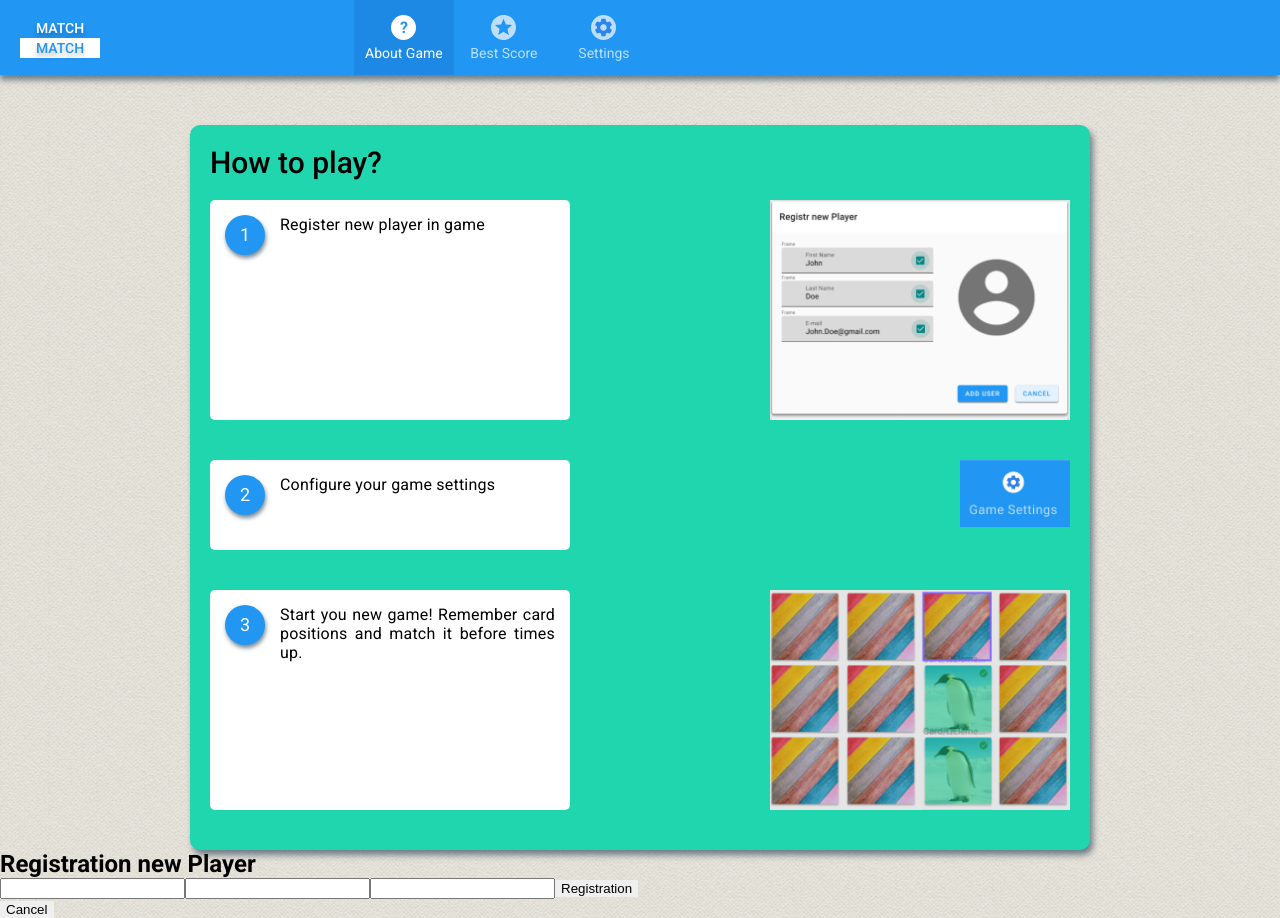
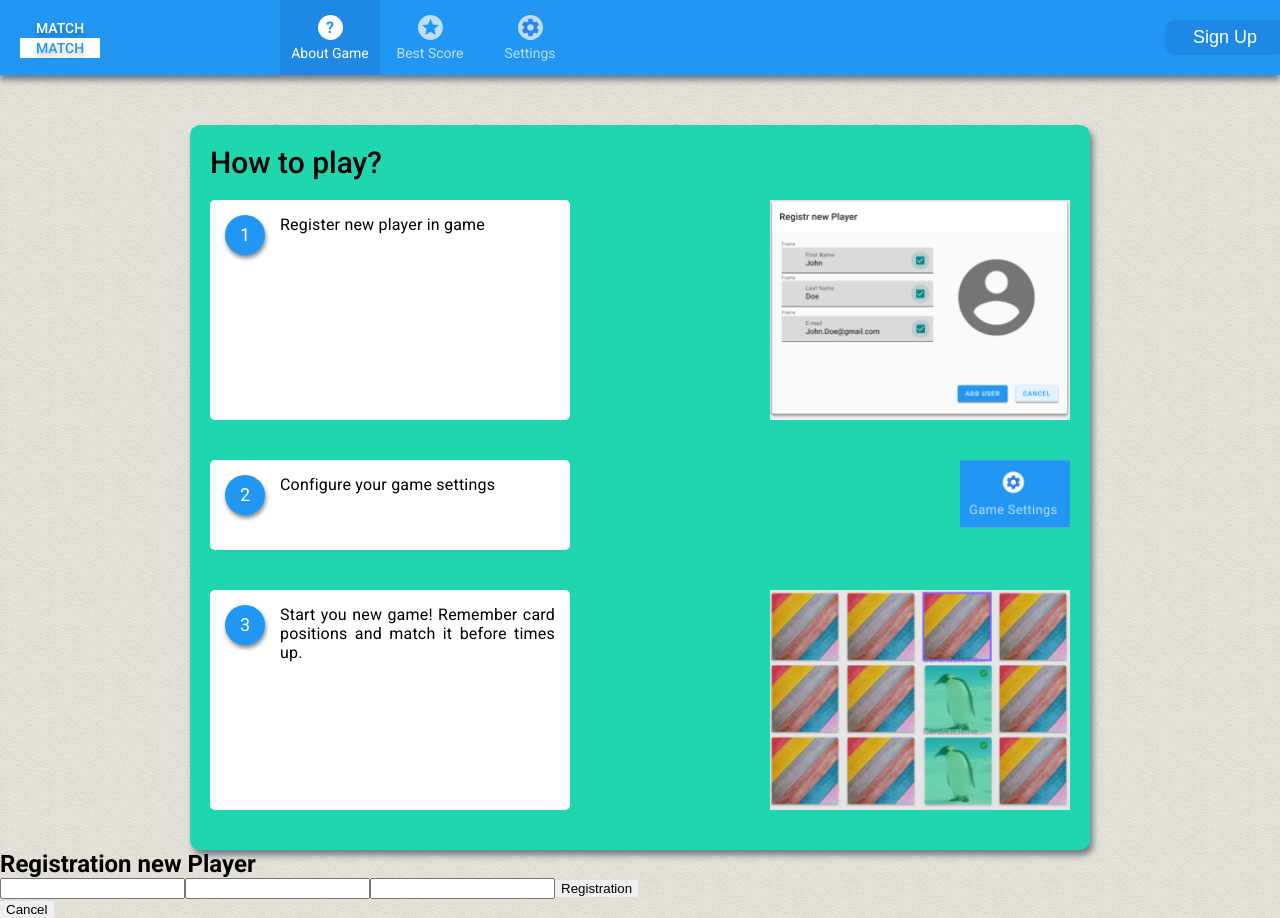
Before and after one commit to Stepbackru/match-match-game, a website built with webpack: page src/index.html in a window 1280 px wide. Shown: the top 918 px of the page. Built offline with nearby package versions, Linux system fonts and the light colour scheme.

Commit message:
feat: add styles for sings buttons

```diff
--- a/src/pages/style.scss
+++ b/src/pages/style.scss
@@ -129,6 +129,25 @@ body {
   }
 }
 
+.user {
+  display: flex;
+
+  &__sign {
+    margin: 5px;
+    width: 120px;
+    height: 35px;
+    font-size: 18px;
+    font-weight: 500;
+    color: #ffffff;
+    border-radius: 10px;
+    background: #1E88E5;
+
+    &:hover {
+      background: #1d86db;
+    }
+  }
+}
+
 .main {
   padding-top: 50px;
 
```
